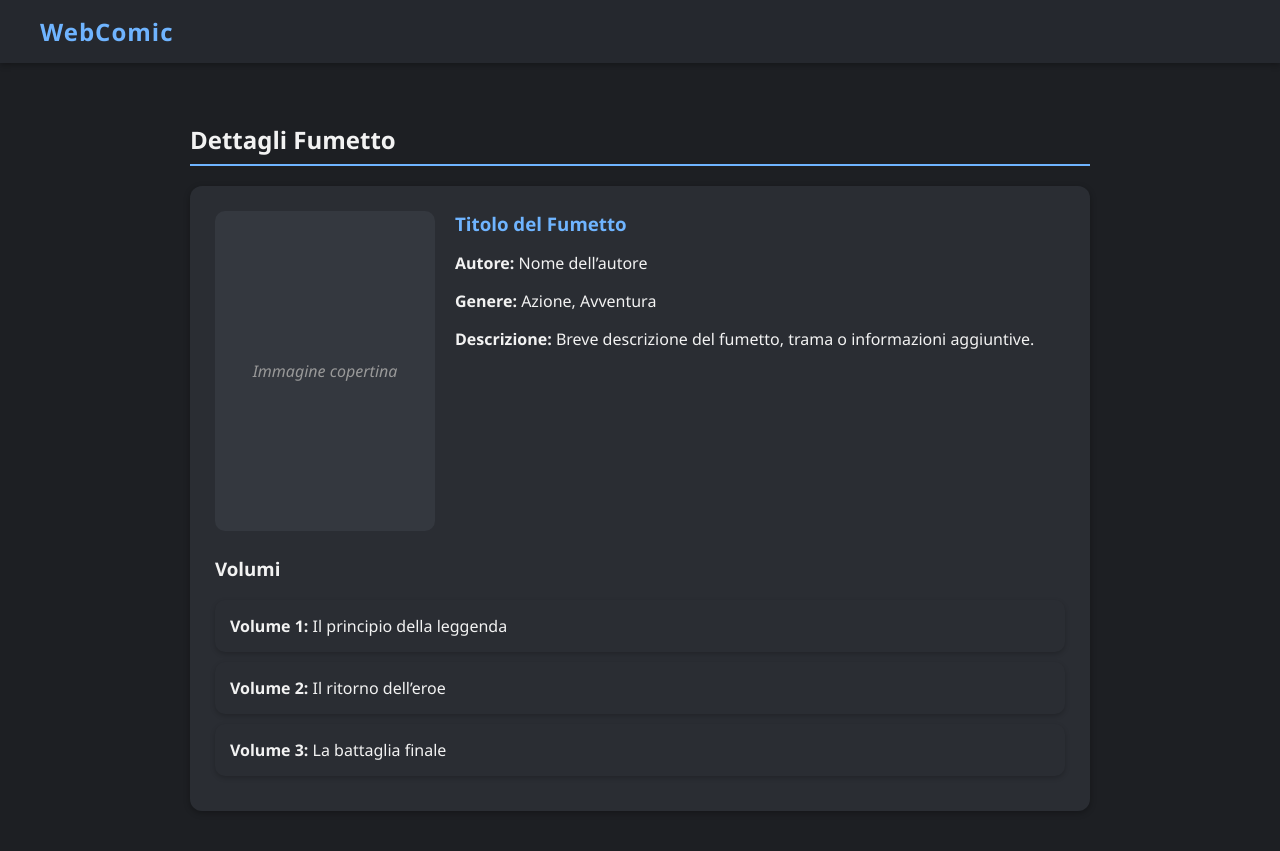
After one commit to Pakofiniello/webComics, a Django app: page /Fumetti/fumetto_detail/1 in a window 1280 px wide. The commit adds this page. Run offline with Django 5.2, Linux system fonts and the light colour scheme; data comes from the database, SQL or seed files in the repository; both versions use the stored data as it was after the commit.

Commit message:
Aggiunta possibilità di modificare il Genere

```diff
--- a/Fumetti/admin.py
+++ b/Fumetti/admin.py
@@ -1,6 +1,8 @@
 from django.contrib import admin
-from .models import Artist, Manga, Chapter
+from .models import Artist, Manga, Chapter, Volume, Tab_Generi
 
 admin.site.register(Artist)
 admin.site.register(Manga)
 admin.site.register(Chapter)
+admin.site.register(Volume)
+admin.site.register(Tab_Generi)
--- a/Fumetti/models.py
+++ b/Fumetti/models.py
@@ -1,4 +1,11 @@
 from django.db import models
+
+
+class Tab_Generi(models.Model):
+    nome_genere = models.CharField(max_length=20, unique=True)
+
+    def __str__(self):
+        return self.nome_genere
 
 class Artist(models.Model):
     nome = models.CharField(max_length = 20)
@@ -13,18 +20,20 @@ class Manga(models.Model):
     descrizione = models.TextField()
     artista = models.ForeignKey(Artist, on_delete = models.PROTECT)
     anno = models.IntegerField()
-
+    genere = models.ForeignKey(Tab_Generi, null = True , on_delete=models.SET_NULL)
+    img_url = models.TextField(blank = True)
     def __str__(self):
         return self.titolo
 
 class Volume(models.Model):
-    fumetto = models.ForeignKey(Manga, null = False)
+    fumetto = models.ForeignKey(Manga, null = False, on_delete=models.CASCADE)
     numero = models.IntegerField()
 
     def __str__(self):
         return self.fumetto + "#" + self.numero
 
 class Chapter(models.Model):
+    numero_capitolo = models.IntegerField(blank = True)
     titolo_capitolo = models.TextField(max_length=40)
     fumetto = models.ForeignKey(Manga, on_delete=models.CASCADE)
     numero_pagine_capitolo = models.IntegerField()
--- /dev/null
+++ b/Fumetti/templates/Fumetti/fumetto_detail.html
@@ -0,0 +1,132 @@
+<!DOCTYPE html>
+<html lang="it">
+<head>
+  <meta charset="UTF-8">
+  <meta name="viewport" content="width=device-width, initial-scale=1.0">
+  <title>WebComic - Fumetto</title>
+  <style>
+    /* === BASE STYLE === */
+    body {
+      font-family: 'Segoe UI', sans-serif;
+      background-color: #1d1f23;
+      color: #f2f2f2;
+      margin: 0;
+      padding: 0;
+    }
+
+    header {
+      background-color: #25282e;
+      padding: 15px 40px;
+      display: flex;
+      justify-content: space-between;
+      align-items: center;
+      box-shadow: 0 2px 6px rgba(0,0,0,0.3);
+    }
+
+    .logo {
+      font-size: 1.5em;
+      font-weight: 600;
+      color: #6fb4ff;
+      letter-spacing: 1px;
+    }
+
+    main {
+      padding: 40px;
+      max-width: 900px;
+      margin: 0 auto;
+    }
+
+    h2 {
+      border-bottom: 2px solid #6fb4ff;
+      padding-bottom: 8px;
+      margin-bottom: 20px;
+    }
+
+    .comic-container {
+      background-color: #2a2d33;
+      border-radius: 12px;
+      padding: 25px;
+      box-shadow: 0 2px 6px rgba(0,0,0,0.3);
+    }
+
+    .comic-header {
+      display: flex;
+      flex-direction: row;
+      align-items: flex-start;
+      gap: 20px;
+      margin-bottom: 25px;
+    }
+
+    .comic-image {
+      width: 220px;
+      height: 320px;
+      background-color: #34383f;
+      border-radius: 10px;
+      display: flex;
+      justify-content: center;
+      align-items: center;
+      color: #999;
+      font-style: italic;
+    }
+
+    .comic-info {
+      flex: 1;
+    }
+
+    .comic-info h3 {
+      margin: 0 0 10px 0;
+      color: #6fb4ff;
+    }
+
+    .card {
+      background-color: #2a2d33;
+      border-radius: 10px;
+      padding: 15px;
+      margin-bottom: 10px;
+      box-shadow: 0 2px 5px rgba(0,0,0,0.2);
+      transition: background-color 0.2s;
+    }
+
+    .card:hover {
+      background-color: #34383f;
+    }
+
+  </style>
+</head>
+<body>
+  <header>
+    <div class="logo">WebComic</div>
+  </header>
+
+  <main>
+    <section id="fumetto">
+      <h2>Dettagli Fumetto</h2>
+
+      <div class="comic-container">
+        <div class="comic-header">
+          <div class="comic-image">
+            Immagine copertina
+          </div>
+          <div class="comic-info">
+            <h3>Titolo del Fumetto</h3>
+            <p><strong>Autore:</strong> Nome dell’autore</p>
+            <p><strong>Genere:</strong> Azione, Avventura</p>
+            <p><strong>Descrizione:</strong> Breve descrizione del fumetto, trama o informazioni aggiuntive.</p>
+          </div>
+        </div>
+
+        <h3>Volumi</h3>
+        <div class="card">
+          <strong>Volume 1:</strong> Il principio della leggenda
+        </div>
+        <div class="card">
+          <strong>Volume 2:</strong> Il ritorno dell’eroe
+        </div>
+        <div class="card">
+          <strong>Volume 3:</strong> La battaglia finale
+        </div>
+      </div>
+    </section>
+  </main>
+</body>
+</html>
--- a/Fumetti/templates/Fumetti/index.html
+++ b/Fumetti/templates/Fumetti/index.html
@@ -118,7 +118,7 @@
       {%for fumetto in top_mangas%}
       <div class = "card">
         <strong>
-        {{fumetto}}
+      <a href="{% url 'fumetto_detail' fumetto.id %}">{{ fumetto.titolo }}</a>
       </strong>
       </div>
       {%endfor%}
@@ -130,7 +130,7 @@
       {% for capitolo in last_chapters%}
       <div class = "card">
         <strong>
-            {{capitolo.titolo_capitolo}}
+            #{{capitolo.numero_capitolo}} {{capitolo.titolo_capitolo}}
         </strong> - {{capitolo.fumetto.titolo}}
       </div>
       {%endfor%}
--- a/Fumetti/urls.py
+++ b/Fumetti/urls.py
@@ -3,4 +3,5 @@ from . import views
 
 urlpatterns = [
     path("", views.index, name = "index"),
+    path("fumetto_detail/<int:fumetto_id>", views.fumetto_detail, name="fumetto_detail"),
 ]
--- a/Fumetti/views.py
+++ b/Fumetti/views.py
@@ -2,6 +2,7 @@ from django.shortcuts import render
 from django.http import HttpResponse
 from django.template import loader
 from .models import Manga, Chapter, Artist
+from django.shortcuts import get_object_or_404
 
 def index(request):
     popular_artists = Artist.objects.all()[:4]
@@ -12,3 +13,9 @@ def index(request):
                'top_mangas' : top_mangas,
                'popular_artists' : popular_artists}
     return HttpResponse(template.render(context,request))
+
+def fumetto_detail(request, fumetto_id):
+    fumetto = get_object_or_404(Manga, id = fumetto_id)
+    template = loader.get_template("Fumetti/fumetto_detail.html")
+    context = {"":""}
+    return HttpResponse(template.render(context,request))
```
Also changed, not shown: Fumetti/migrations/0004_chapter_numero_capitolo_volume.py (added), Fumetti/migrations/0005_manga_img_url.py (added), Fumetti/migrations/0006_alter_chapter_numero_capitolo.py (added), Fumetti/migrations/0007_tab_generi_manga_genere.py (added), db.sqlite3.
